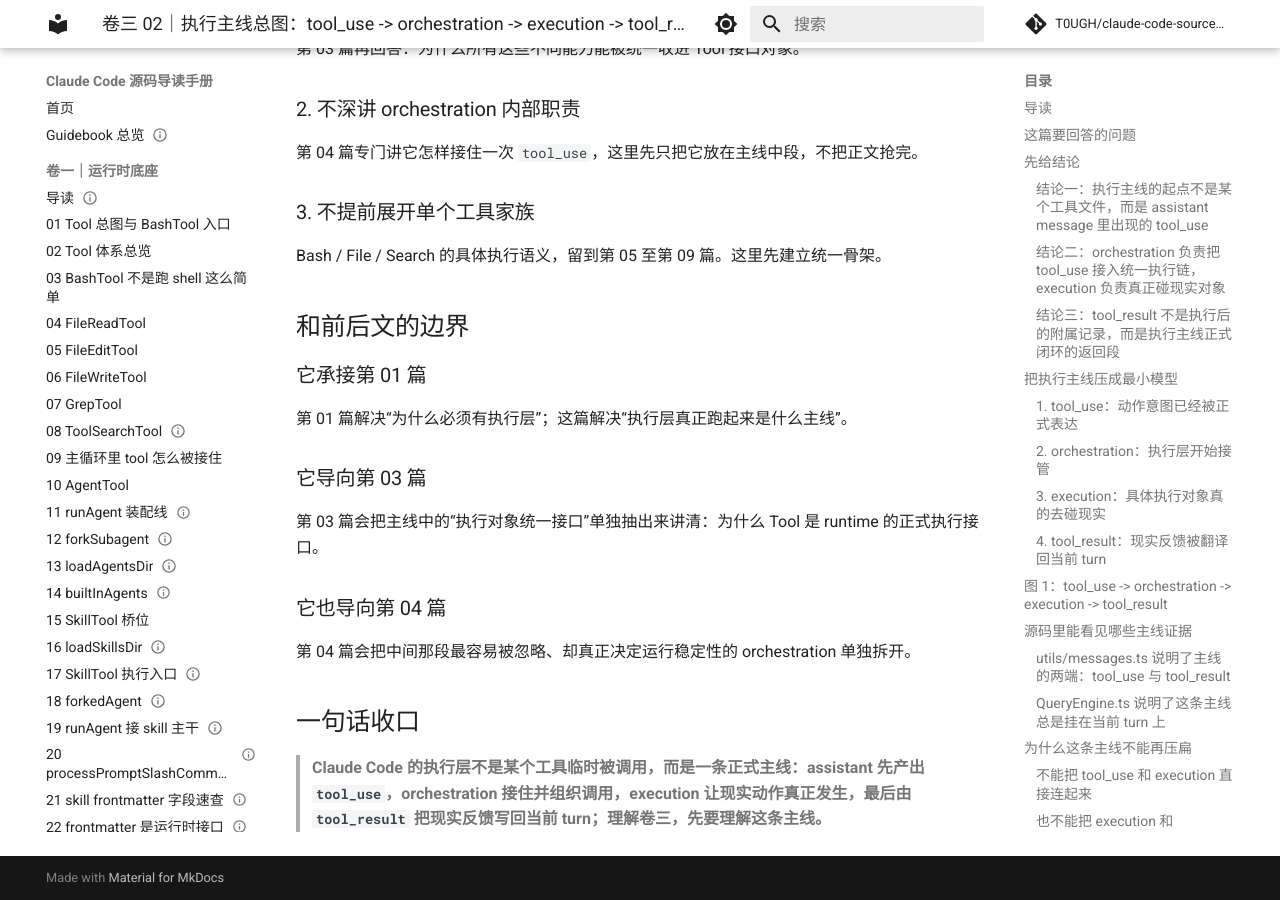
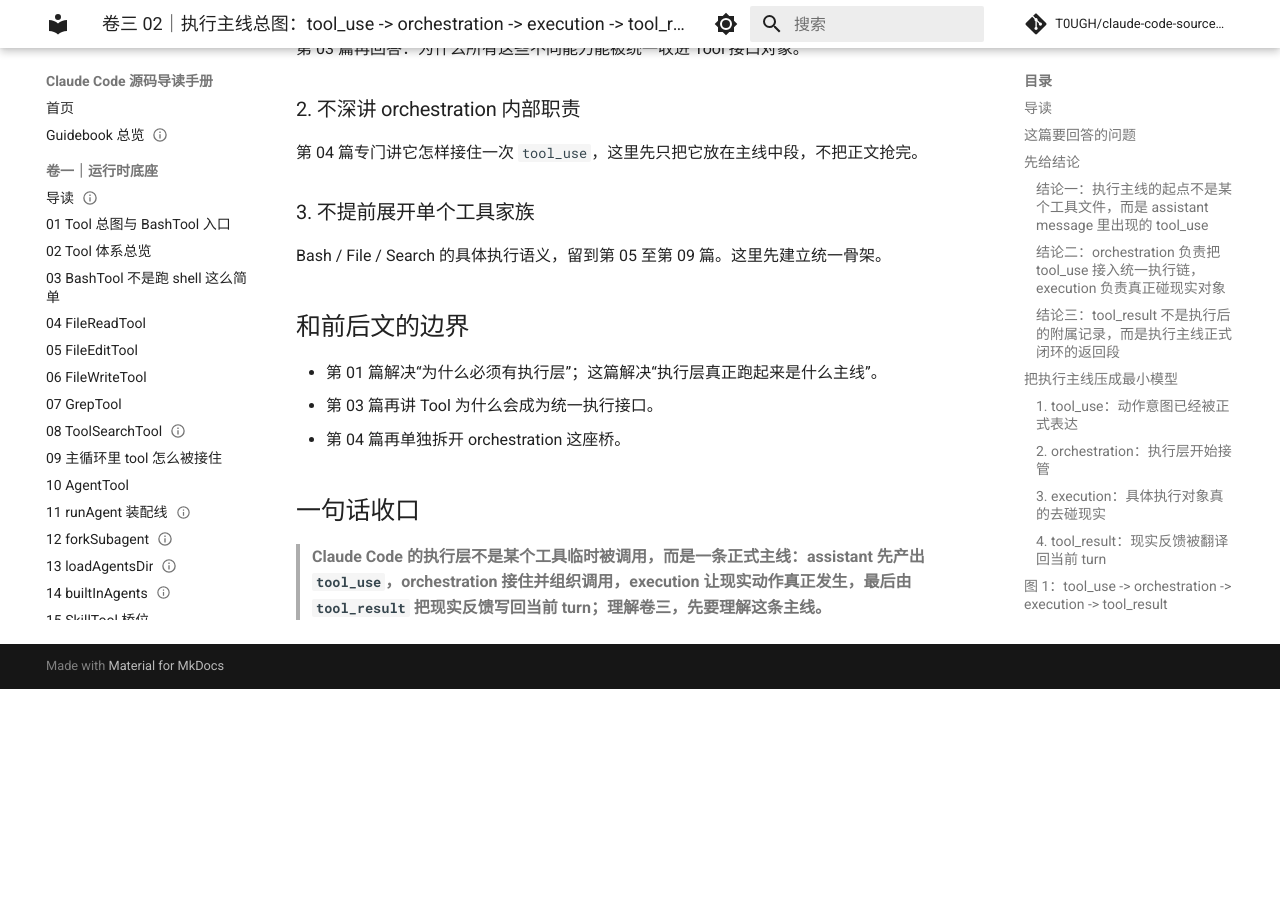
Before and after one commit to T0UGH/claude-code-source-guide, an MkDocs documentation site: the page built from docs/guidebookv2/volume-3/02-tool-execution-mainline-overview.md, in a window 1280 px wide and 900 px high, scrolled down 5475 px. Built offline with MkDocs 1.6.1 and Material for MkDocs 9.7.7, drawn with Linux system fonts in a browser that asks for light colours; comment, search, counter and statistics services are not loaded; after the commit the page ends 6164 px from its top, so only the background shows below that.

Commit message:
review volume 3 and add volume entry page

```diff
--- a/docs/guidebookv2/volume-3/02-tool-execution-mainline-overview.md
+++ b/docs/guidebookv2/volume-3/02-tool-execution-mainline-overview.md
@@ -193,17 +193,9 @@ Bash / File / Search 的具体执行语义，留到第 05 至第 09 篇。这里
 
 ## 和前后文的边界
 
-### 它承接第 01 篇
-
-第 01 篇解决“为什么必须有执行层”；这篇解决“执行层真正跑起来是什么主线”。
-
-### 它导向第 03 篇
-
-第 03 篇会把主线中的“执行对象统一接口”单独抽出来讲清：为什么 Tool 是 runtime 的正式执行接口。
-
-### 它也导向第 04 篇
-
-第 04 篇会把中间那段最容易被忽略、却真正决定运行稳定性的 orchestration 单独拆开。
+- 第 01 篇解决“为什么必须有执行层”；这篇解决“执行层真正跑起来是什么主线”。
+- 第 03 篇再讲 Tool 为什么会成为统一执行接口。
+- 第 04 篇再单独拆开 orchestration 这座桥。
 
 ## 一句话收口
 
```
Also changed, not shown: docs/guidebookv2/volume-3/04-how-orchestration-handles-a-tool-use.md (+2 -14 lines), docs/guidebookv2/volume-3/10-why-execution-layer-does-not-only-handle-local-tools.md (+6 -6 lines), docs/guidebookv2/volume-3/11-stable-execution-layer-map.md (+1 -6 lines), docs/guidebookv2/volume-3/index.md (added, +50 -0 lines).
